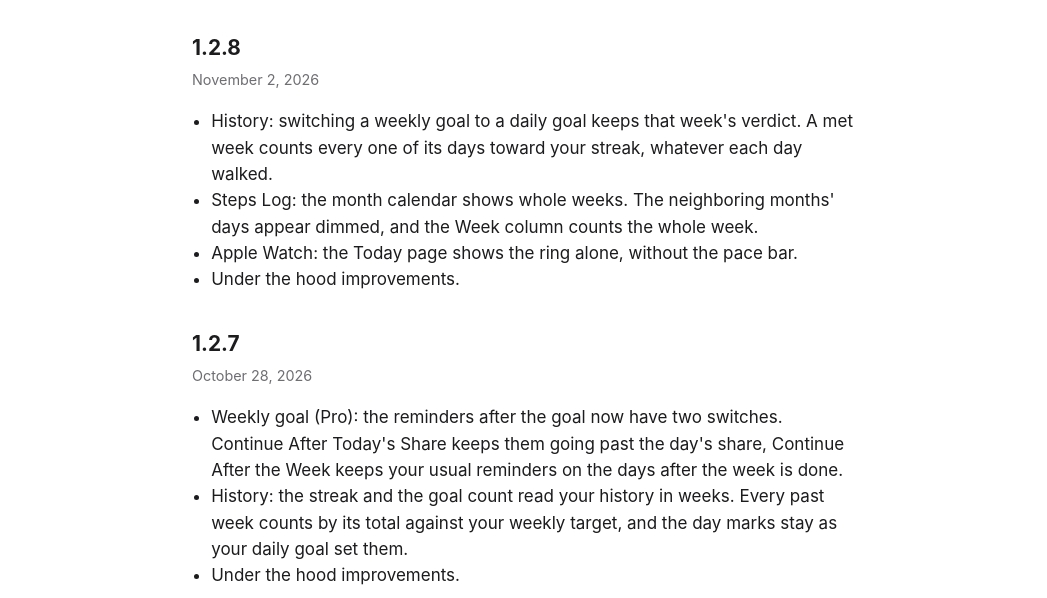
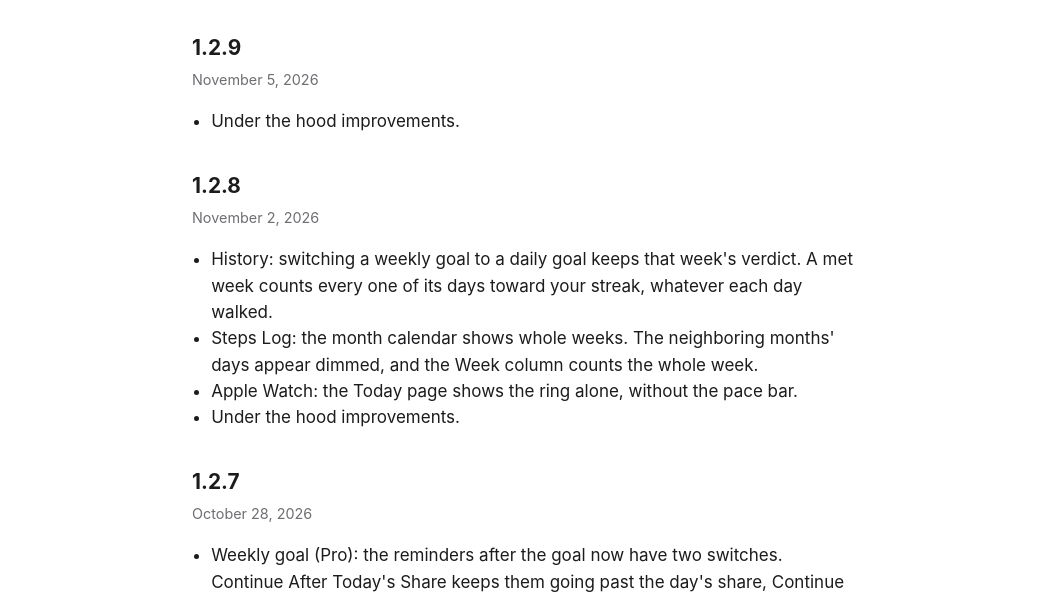
Before and after one commit to raphkoebraam/walkingbuddy.koebraam.com, a plain HTML site: page changelog/index.html in a window 1280 px wide. Shown: the part 194-792 px from the top of the page, without its empty margins (116-1163 px from the left). Drawn offline with Linux system fonts and the light colour scheme.

Commit message:
Deploy site from WalkingBuddy docs/site @ db87daf3

```diff
--- a/changelog/index.html
+++ b/changelog/index.html
@@ -20,6 +20,12 @@
     <div class="wrap">
 <h1>Walking Buddy Changelog</h1>
   <p class="meta">What is new in every release on the App Store, newest first.</p>
+
+  <h2>1.2.9</h2>
+  <p class="meta">November 5, 2026</p>
+  <ul>
+    <li>Under the hood improvements.</li>
+  </ul>
 
   <h2>1.2.8</h2>
   <p class="meta">November 2, 2026</p>
```
